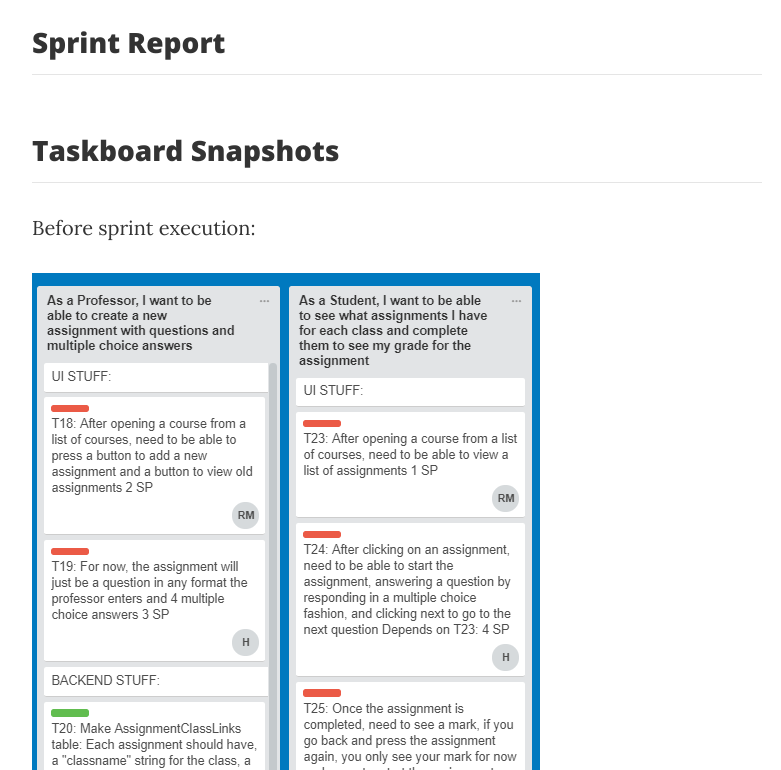
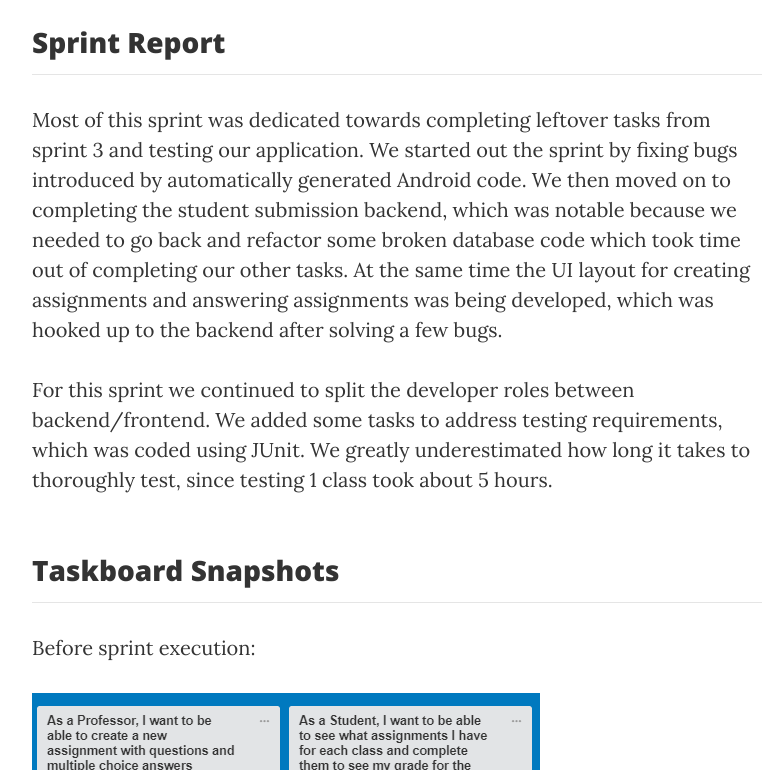
Before and after one commit to kinglouis123/L02_12, a plain HTML site: page project-website/posts/deliverable5.html in a window 1280 px wide. Shown: the part 2730-3500 px from the top of the page, without its empty margins (243-1024 px from the left). Drawn offline with nearby package versions, Linux system fonts and the light colour scheme; files whose address does not match are found by name.

Commit message:
Add video points and sprint report

```diff
--- a/project-website/posts/deliverable5.html
+++ b/project-website/posts/deliverable5.html
@@ -103,11 +103,25 @@
 		  <hr>
  		  <p>We did not update our user stories for this sprint since we finished all the
 		  leftover tasks from the last sprint. User stories can be seen <a href="deliverable2.html">here.</a></p>
-		  <h3 id="report">Sprint Report</h4>
+		  <h3 id="report">Sprint Report</h3>
 		  <hr>
+		  <p>Most of this sprint was dedicated towards completing leftover tasks from
+		  sprint 3 and testing our application. We started out the sprint by fixing bugs
+		  introduced by automatically generated Android code. We then moved on to
+		  completing the student submission backend, which was notable because
+		  we needed to go back and refactor some broken database code which took time
+		  out of completing our other tasks. At the same time the UI layout for
+		  creating assignments and answering assignments was being developed, which
+		  was hooked up to the backend after solving a few bugs.</p>
+		  <p>For this sprint we continued to split the developer roles between
+		  backend/frontend. We added some tasks to address testing requirements,
+		  which was coded using JUnit. We greatly underestimated how long it
+		  takes to thoroughly test, since testing 1 class took about 5 hours.</p>
+
+
 		  <p></p>
 		  <br>
-		  <h3 id="snapshots">Taskboard Snapshots</h4>
+		  <h3 id="snapshots">Taskboard Snapshots</h3>
 		  <hr>
 		  <p>Before sprint execution:</p>
 		  <img class="img-fluid" src="../img/sprint3/tasks-after.png" alt="Before sprint execution" />
@@ -137,6 +151,13 @@
           <hr>
           <h3 id="summary">Code Review Summary</h3>
           <hr>
+		  <p>J.R.'s points:</p>
+		  <ul>
+		  	<li>Code style needs to be consistent. In some files, 2-space tabs are used instead of 4-space tabs. </li>
+		  	<li>We need to keep our code lines short. Especially in the DatabaseDriver class, lines should be kept under 80 characters long.</li>
+			<li>This can be solved with linting software, to automatically employ Google style guide.</li>
+		  </ul>
+
           <h3 id="meeting">Code Review Debrief Meeting</h3>
           <hr>
 		  <video controls="controls" class="img-responsive" src="../img/sprint4/video.mp4" />
```
